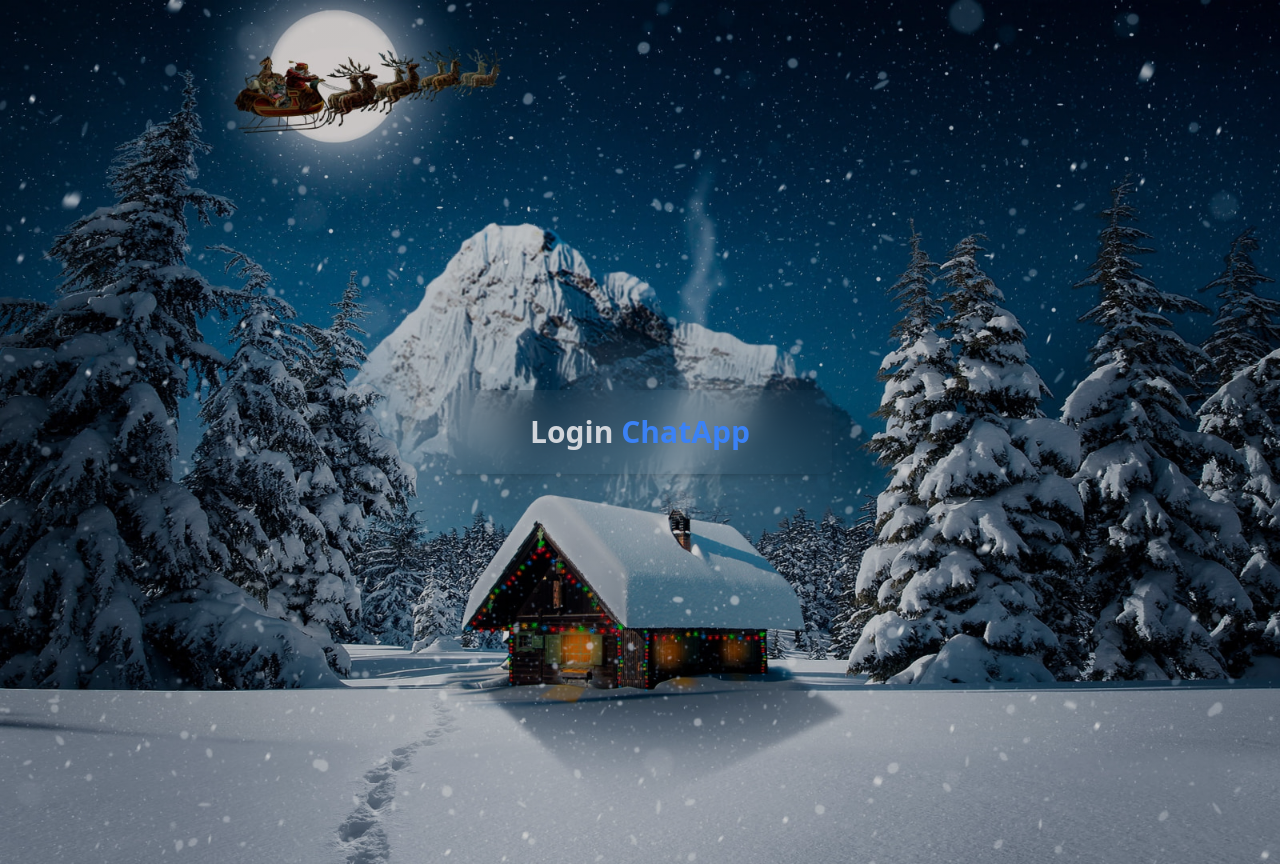
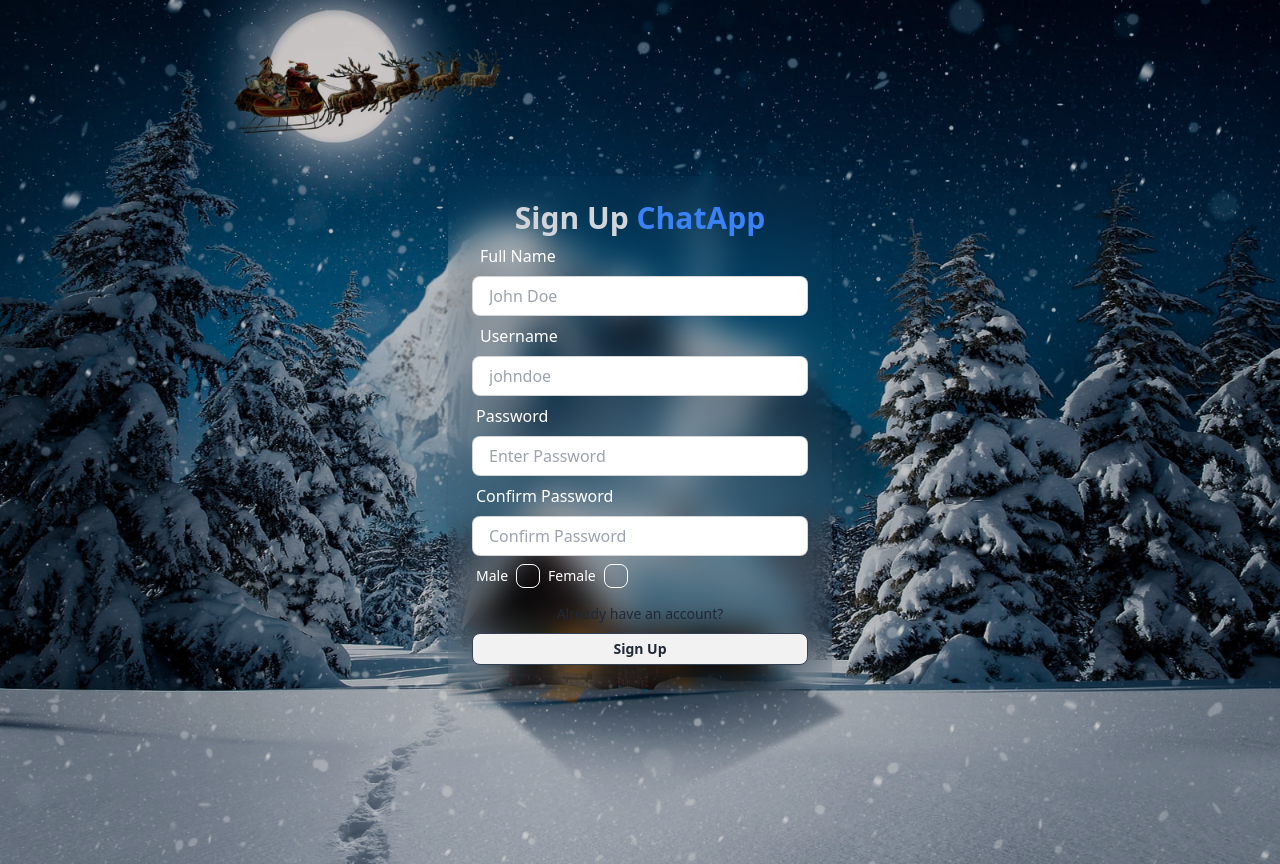
Before and after one commit to pamela2002/chat_app, a React (Vite) app in the folder frontend/: page / in a window 1280 px wide. Built offline with nearby package versions, Linux system fonts and the light colour scheme.

Commit message:
UI design of SignUp page and Login page done

```diff
--- a/frontend/src/App.jsx
+++ b/frontend/src/App.jsx
@@ -1,13 +1,14 @@
 
 import './App.css'
 import Login from './pages/login/Login'
+import SignUp from './pages/signup/SignUp'
 
 function App() {
 
 
   return (
     <div className='p-4 h-screen flex items-center justify-center'>
-      <Login/>
+      <SignUp/>
     </div>
   )
 }
--- a/frontend/src/pages/login/Login.jsx
+++ b/frontend/src/pages/login/Login.jsx
@@ -7,7 +7,37 @@
               <h1 className='text-3xl font-semibold text-center text-gray-300'>
                   Login
                   <span className='text-blue-500'> ChatApp</span>
-              </h1>
+        </h1>
+        <form>
+          <div>
+            <label className='label p-2'>
+              <span className='text-base label-text'>Username</span>
+            </label>
+            <input
+              type='text'
+              placeholder='Enter username'
+              className='w-full input input-bordered h-10'
+            />
+          </div>
+          <div>
+            <label className='label'>
+              <span className='text-base label-text'>Password</span>
+            </label>
+            <input
+              type='password'
+              placeholder='Enter Password'
+              className='w-full input input-bordered h-10'
+            />
+          </div>
+          <a href='#' className='text-sm  hover:underline hover:text-blue-600 mt-2 inline-block'>
+            {"Don't"} have an account?
+          </a>
+          <div>
+            <button className='btn btn-block btn-sm mt-2'>
+               Login
+            </button>
+          </div>
+        </form>
           </div>
 
     </div>
--- /dev/null
+++ b/frontend/src/pages/signup/GenderCheckbox.jsx
@@ -0,0 +1,22 @@
+import React from 'react'
+
+const GenderCheckbox = () => {
+    return (
+        <div className='flex'>
+            <div className='form-control'>
+                <label className={`label gap-2 cursor-pointer`}>
+                    <span className='label-text text-white'>Male</span>
+                    <input type='checkbox' className='checkbox border-white' />
+                </label>
+            </div>
+            <div className='form-control'>
+                <label className={`label gap-2 cursor-pointer`}>
+                    <span className='label-text text-white'>Female</span>
+                    <input type='checkbox' className='checkbox border-white' />
+                </label>
+            </div>
+        </div>
+    )
+}
+
+export default GenderCheckbox
--- a/frontend/src/pages/signup/SignUp.jsx
+++ b/frontend/src/pages/signup/SignUp.jsx
@@ -1,11 +1,64 @@
-import React from 'react'
+import React from 'react';
+import GenderCheckbox from './GenderCheckbox';
 
 const SignUp = () => {
   return (
-    <div>
-      SignUp
+    <div className='flex flex-col items-center justify-center min-w-96 mx-auto'>
+      <div className='w-full p-6 rounded-lg shadow-md bg-gray-400 bg-clip-padding backdrop-filter backdrop-blur-lg bg-opacity-0'>
+        <h1 className='text-3xl font-semibold text-center text-gray-300'>
+          Sign Up <span className='text-blue-500'> ChatApp</span>
+        </h1>
+
+        <form>
+          <div>
+            <label className='label p-2'>
+              <span className='text-base label-text text-white'>Full Name</span>
+            </label>
+            <input type='text' placeholder='John Doe' className='w-full input input-bordered  h-10' />
+          </div>
+
+          <div>
+            <label className='label p-2 '>
+              <span className='text-base label-text text-white '>Username</span>
+            </label>
+            <input type='text' placeholder='johndoe' className='w-full input input-bordered h-10' />
+          </div>
+
+          <div>
+            <label className='label'>
+              <span className='text-base label-text text-white'>Password</span>
+            </label>
+            <input
+              type='password'
+              placeholder='Enter Password'
+              className='w-full input input-bordered h-10'
+            />
+          </div>
+
+          <div>
+            <label className='label'>
+              <span className='text-base label-text text-white'>Confirm Password</span>
+            </label>
+            <input
+              type='password'
+              placeholder='Confirm Password'
+              className='w-full input input-bordered h-10'
+            />
+          </div>
+
+          <GenderCheckbox/>
+
+          <a className='text-sm hover:underline hover:text-blue-600 mt-2 inline-block' href='#'>
+            Already have an account?
+          </a>
+
+          <div>
+            <button className='btn btn-block btn-sm mt-2 border border-slate-700'>Sign Up</button>
+          </div>
+        </form>
+      </div>
     </div>
   )
 }
 
-export default SignUp
+export default SignUp;
```
